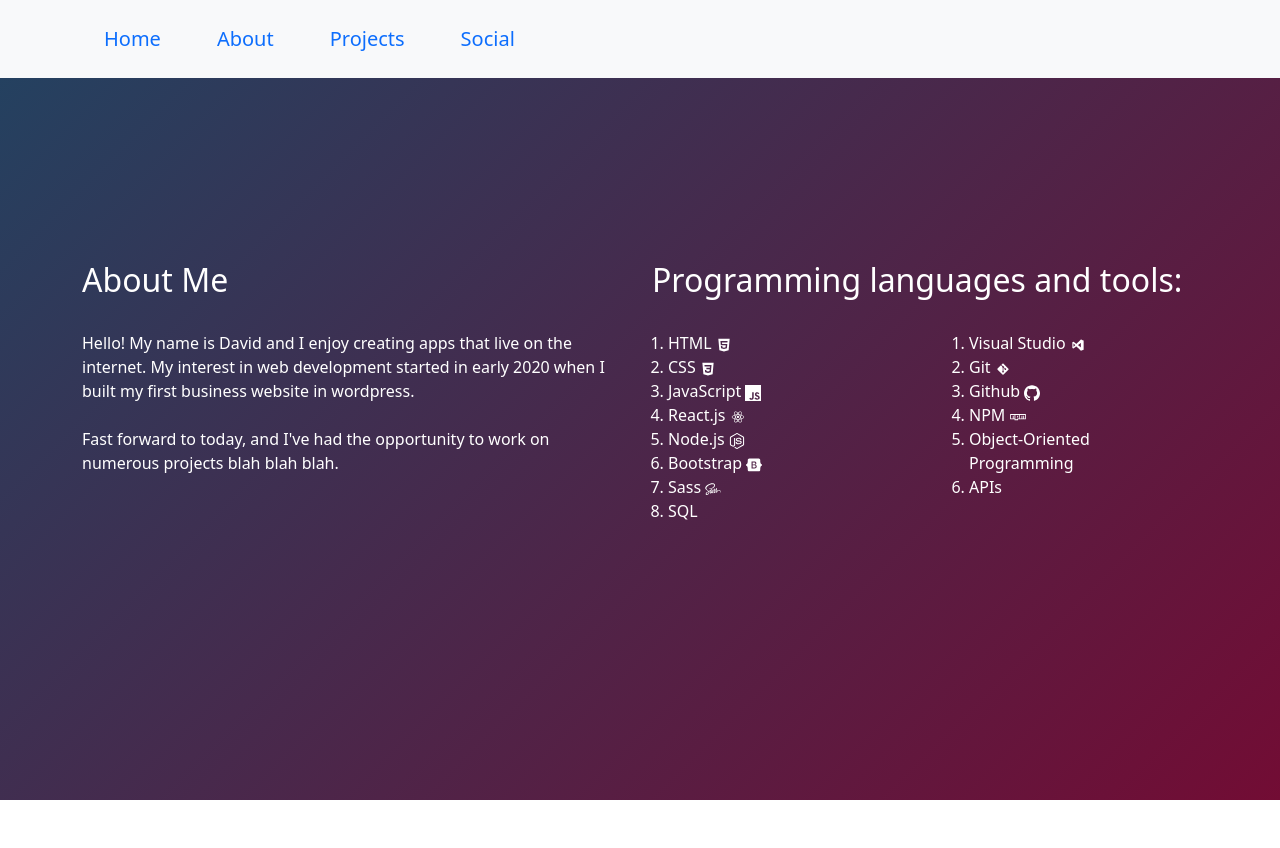
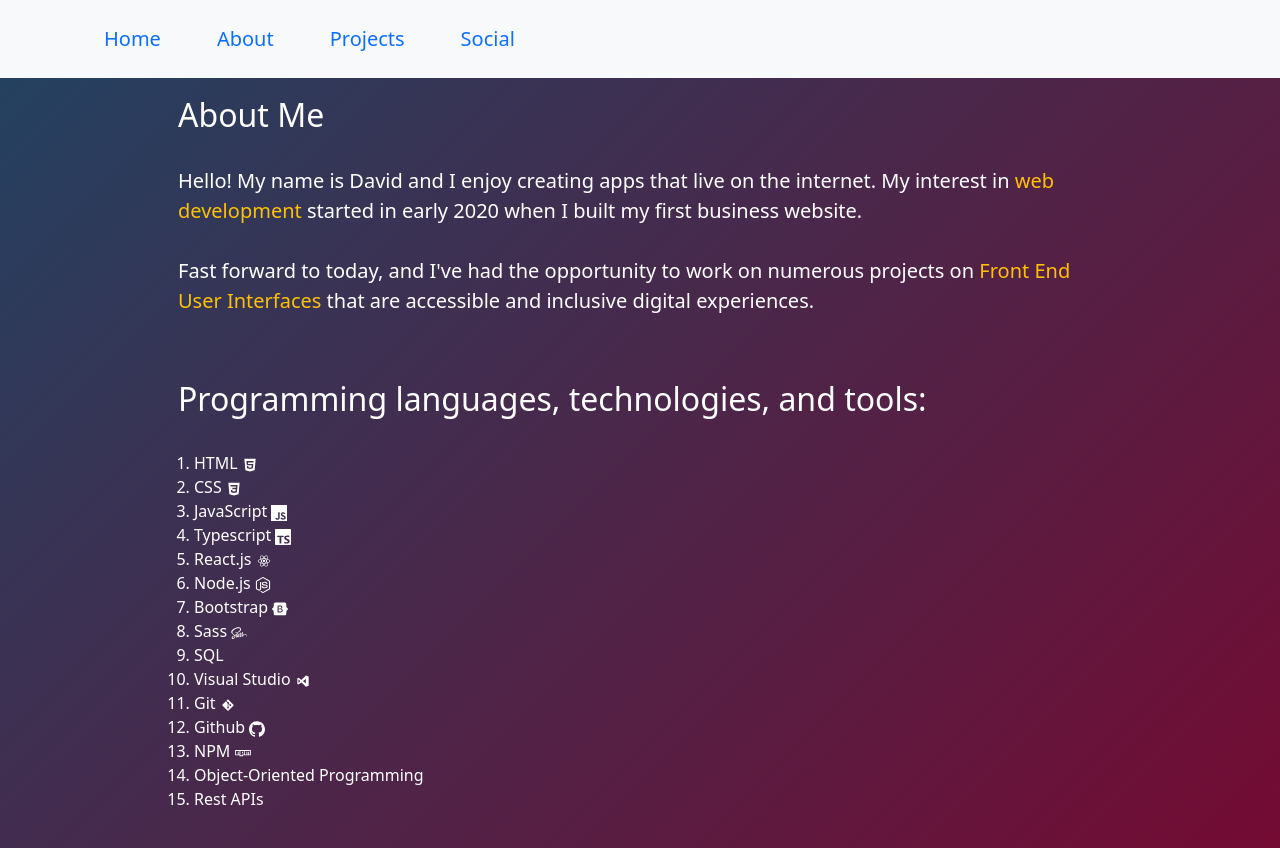
Before and after one commit to asbillt/portfolio-website, a React (Create React App) app: page /about in a window 1280 px wide. Before the commit the page ends 800 px from the top, so only its background shows below. Built offline with nearby package versions, Linux system fonts and the light colour scheme.

Commit message:
Updates about component layout to single column design.

```diff
--- a/src/Components/About.js
+++ b/src/Components/About.js
@@ -16,30 +16,35 @@
   SiNodedotjs,
   SiBootstrap,
   SiGithub,
+  SiTypescript,
 } from "react-icons/si";
 
 function About() {
   return (
-    <Container className="vh-100 d-flex justify-content-center align-items-center text-white">
-      <div>
+    <Container className="vh-100 d-flex justify-content-center text-white mt-5 pt-5">
+      <div className="px-5 mx-5">
         <Row className="">
-          <Col>
+          <div className="pb-4">
             <h2 className="pb-4">About Me</h2>
-            <p>
+            <p className="fs-5">
               Hello! My name is David and I enjoy creating apps that live on the
-              internet. My interest in web development started in early 2020
-              when I built my first business website in wordpress.
+              internet. My interest in{" "}
+              <span className="text-warning">web development</span> started in
+              early 2020 when I built my first business website.
               <br />
               <br />
               Fast forward to today, and I've had the opportunity to work on
-              numerous projects blah blah blah.
+              numerous projects on{" "}
+              <span className="text-warning">
+                Front End User Interfaces
+              </span>{" "}
+              that are accessible and inclusive digital experiences.
             </p>
-          </Col>
-          <Col>
-            <Row>
-              <h2 className="pb-4">Programming languages and tools:</h2>
-            </Row>
-            <Row>
+          </div>
+          <div className="pt-4">
+            <h2 className="pb-4">
+              Programming languages, technologies, and tools:
+            </h2>
             <Col>
               <ol className="ps-3">
                 <li>
@@ -50,6 +55,9 @@
                 </li>
                 <li>
                   JavaScript <SiJavascript />
+                </li>
+                <li>
+                  Typescript <SiTypescript />
                 </li>
                 <li>
                   React.js <DiReact />
@@ -64,10 +72,6 @@
                   Sass <DiSass />
                 </li>
                 <li>SQL</li>
-                </ol>
-              </Col>
-              <Col>
-                <ol>
                 <li>
                   Visual Studio <DiVisualstudio />
                 </li>
@@ -81,11 +85,10 @@
                   NPM <DiNpm />
                 </li>
                 <li>Object-Oriented Programming</li>
-                  <li>APIs</li>
+                <li>Rest APIs</li>
               </ol>
             </Col>
-            </Row>
-          </Col>
+          </div>
         </Row>
       </div>
     </Container>
```
Lines whose indentation alone changed are shown as unchanged.
